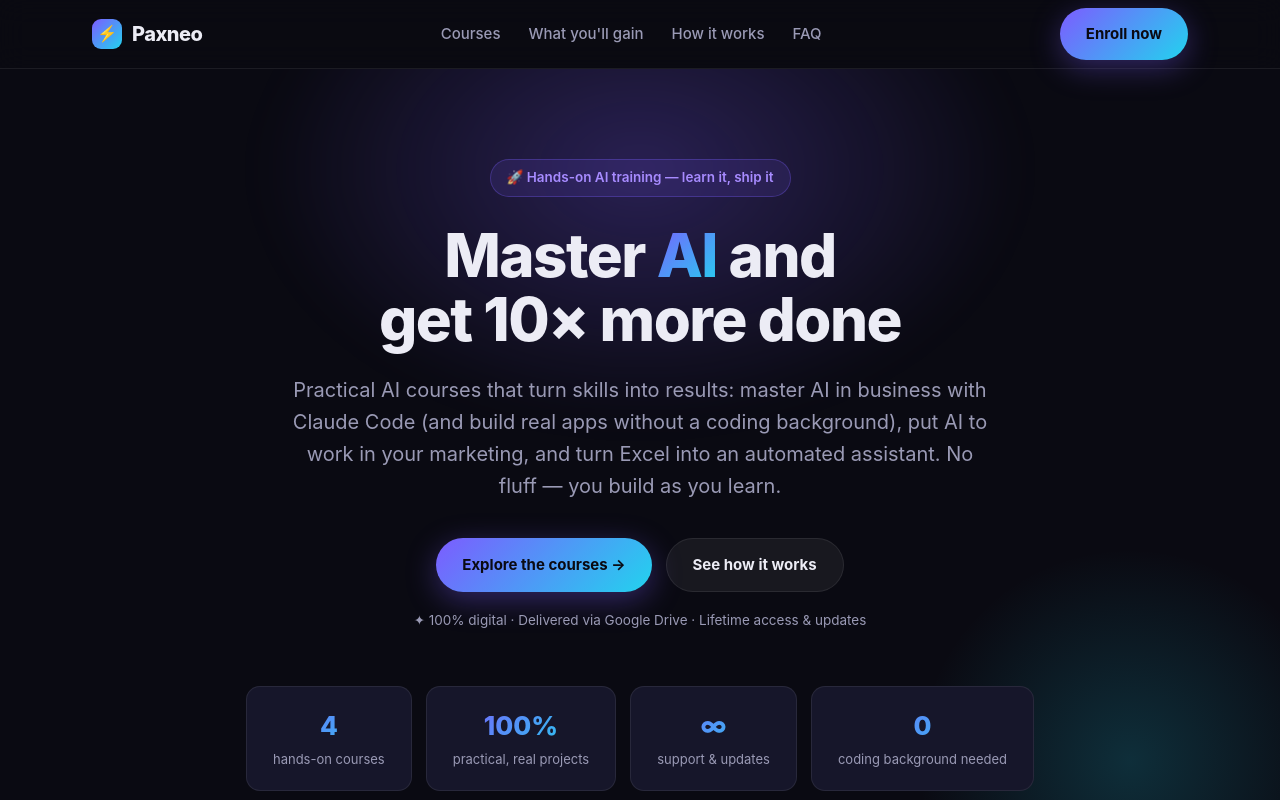
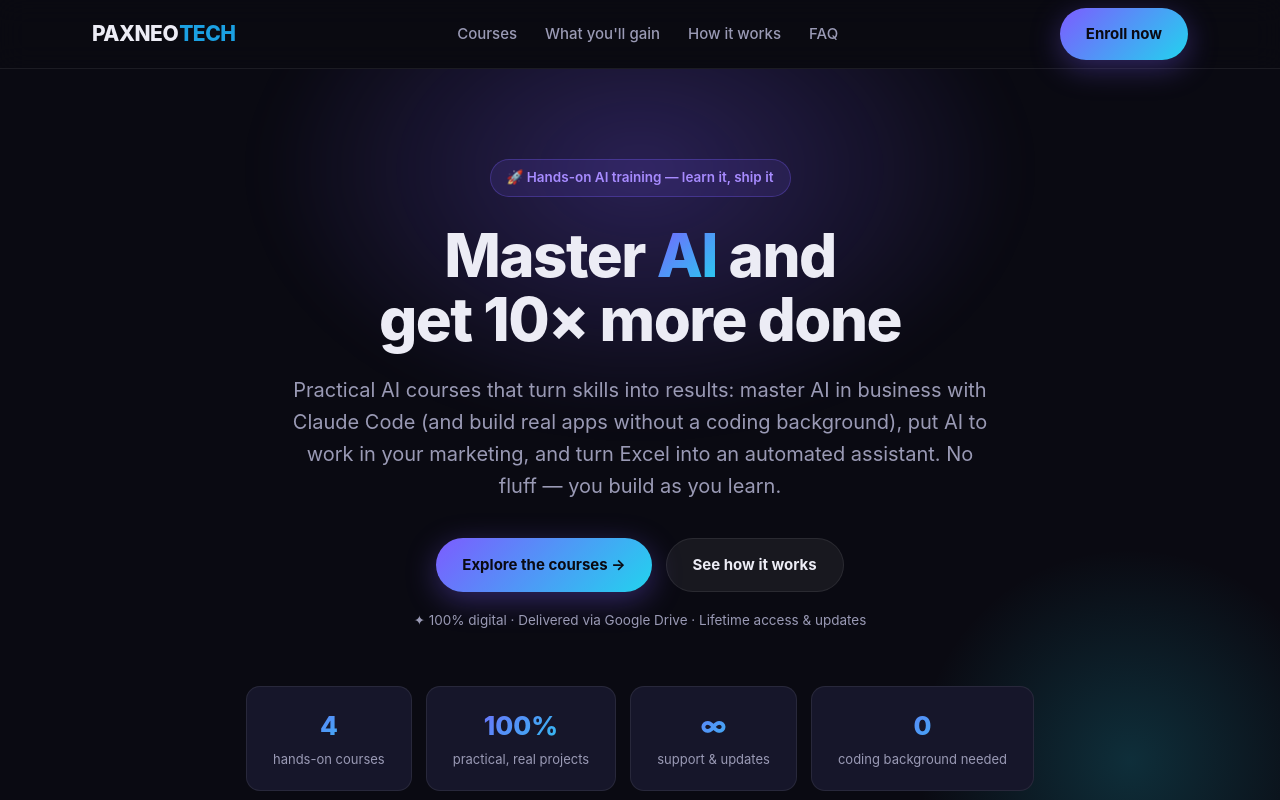
Before and after one commit to paxle1802/paxneo-landing, a plain HTML site: page index.html in a window 1280 px wide. Shown: the top 800 px of the page. Drawn offline with Linux system fonts and the light colour scheme.

Commit message:
feat: add PAXNEOTECH logo (svg + png), use wordmark in site header/footer

```diff
--- a/index.html
+++ b/index.html
@@ -45,7 +45,8 @@
   /* NAV */
   header{position:sticky;top:0;z-index:50;backdrop-filter:blur(14px);background:rgba(10,10,18,.7);border-bottom:1px solid var(--line)}
   nav{display:flex;align-items:center;justify-content:space-between;height:68px}
-  .logo{display:flex;align-items:center;gap:10px;font-weight:800;font-size:20px;letter-spacing:-.5px}
+  .logo{display:flex;align-items:center;gap:1px;font-weight:800;font-size:21px;letter-spacing:-.5px}
+  .logo .px-blue{color:#1ba0e2}
   .logo .dot{width:30px;height:30px;border-radius:9px;background:var(--grad);display:grid;place-items:center;font-size:16px}
   .nav-links{display:flex;gap:28px;align-items:center}
   .nav-links a{color:var(--muted);font-size:15px;font-weight:500}
@@ -163,7 +164,7 @@
 <header>
   <div class="wrap">
     <nav>
-      <a href="#" class="logo"><span class="dot">⚡</span> Paxneo</a>
+      <a href="#" class="logo">PAXNEO<span class="px-blue">TECH</span></a>
       <div class="nav-links" id="navlinks">
         <a href="#courses">Courses</a>
         <a href="#benefits">What you'll gain</a>
@@ -357,7 +358,7 @@
   <div class="wrap">
     <div class="foot">
       <div class="col" style="max-width:300px">
-        <a href="#" class="logo" style="margin-bottom:14px"><span class="dot">⚡</span> Paxneo</a>
+        <a href="#" class="logo" style="margin-bottom:14px">PAXNEO<span class="px-blue">TECH</span></a>
         <p style="color:var(--muted);font-size:14.5px">Hands-on AI training. Learn it, ship it — get more done with AI.</p>
       </div>
       <div class="col">
```
Also changed, not shown: logo-white-bg.png (added), logo.png (added), logo.svg (added).
